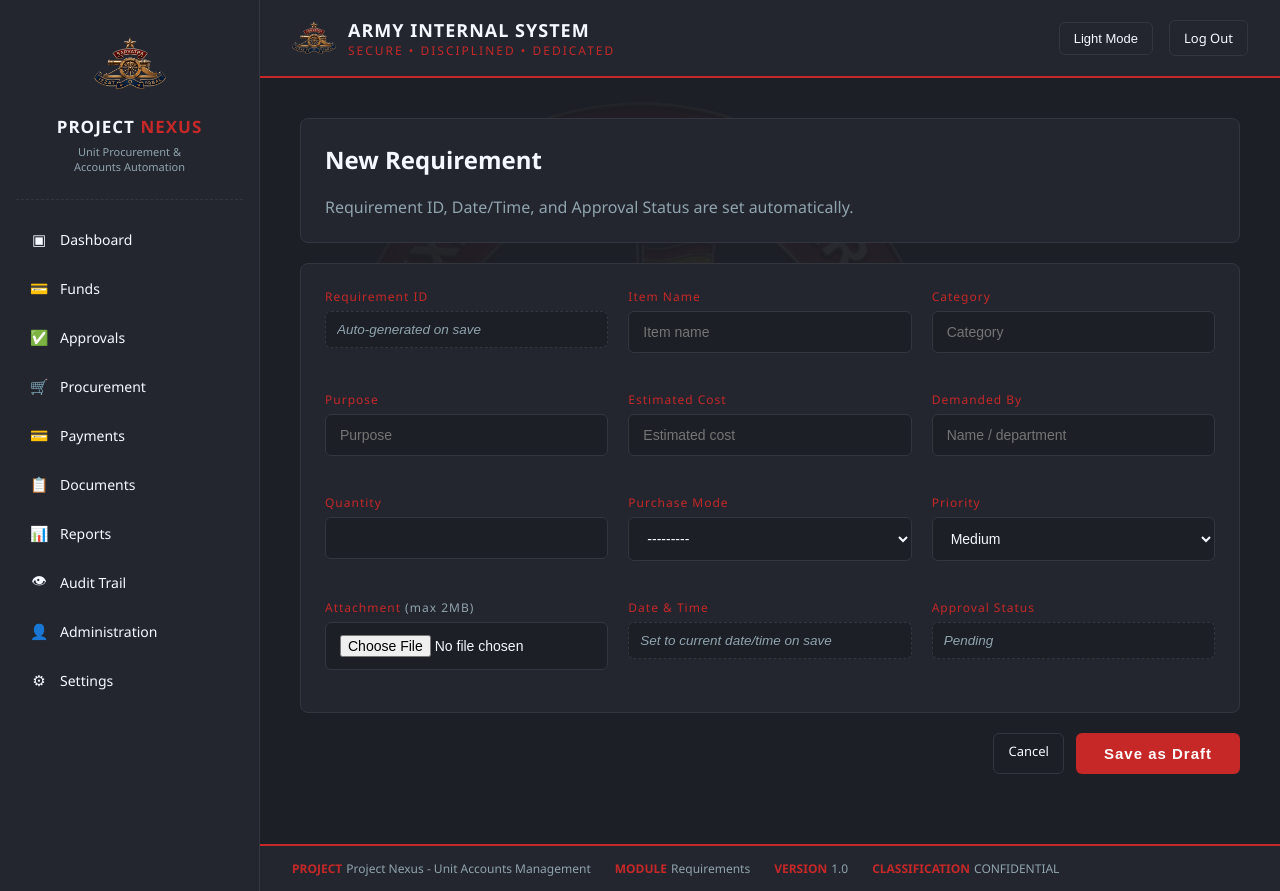
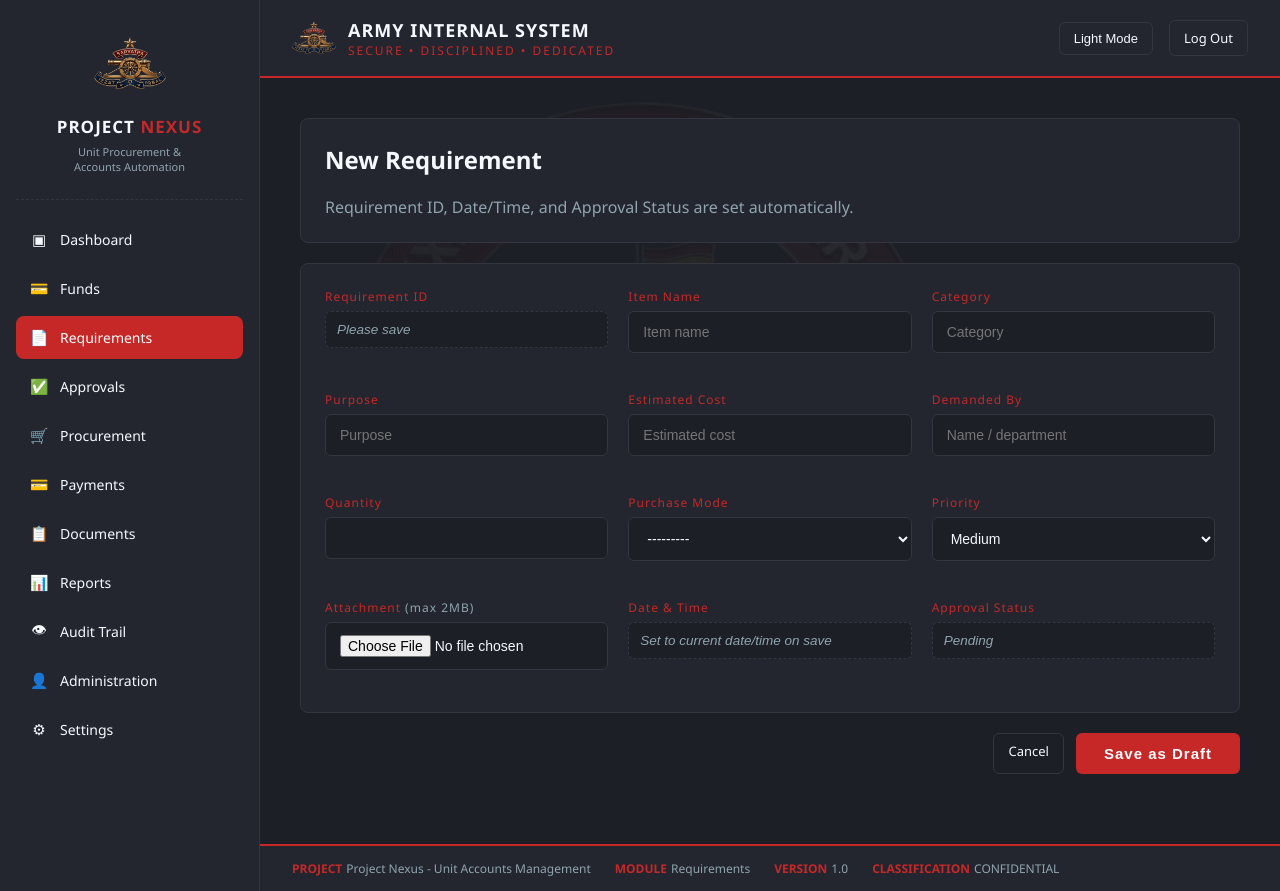
Before and after one commit to pksingh0257/UMAS, a Django app: page /requirements/new/ in a window 1280 px wide. Run offline with Django 5.2, Linux system fonts and the light colour scheme; a user stored in the database is signed in.

Commit message:
new changes

```diff
--- a/templates/authentication/login.html
+++ b/templates/authentication/login.html
@@ -78,12 +78,11 @@
             <label>USER ROLE</label>
             <select name="role" required>
               <option value="" selected disabled>Select Your Role</option>
-              <option value="HEAD_CLERK">Head Clerk</option>
+              <option value="ADMINISTRATOR">Administrator</option>
               <option value="ACCOUNTS_CLERK">Accounts Clerk</option>
-              <option value="ACCOUNTS_JCO">Accounts JCO</option>
               <option value="ACCOUNTS_OFFICER">Accounts Officer</option>
               <option value="CFA">Competent Financial Authority (CFA)</option>
-              <option value="ADMINISTRATOR">Administrator</option>
+              <option value="HEAD_CLERK">Head Clerk</option>
             </select>
           </div>
 
--- a/templates/partials/sidebar.html
+++ b/templates/partials/sidebar.html
@@ -17,7 +17,7 @@
       </a>
     {% endif %}
 
-    {% if role in 'ACCOUNTS_CLERK,HEAD_CLERK' %}
+    {% if role in 'ACCOUNTS_CLERK,HEAD_CLERK,ADMINISTRATOR' %}
       <a href="{% url 'requirement_list' %}" class="{% if active_nav == 'requirements' %}active{% endif %}">
         <!-- <a href="">+ New Requirement Request</a>  -->
         <span class="icon">&#128196;</span> Requirements
--- a/templates/requirements_mgmt/requirement_form.html
+++ b/templates/requirements_mgmt/requirement_form.html
@@ -51,7 +51,7 @@
             <!-- Requirement ID: auto, read-only display only -->
             <div class="field">
               <label>Requirement ID</label>
-              <input type="text" disabled value="{% if is_edit %}{{ requirement.requirement_id }}{% else %}Auto-generated on save{% endif %}">
+              <input type="text" disabled value="{% if is_edit %}{{ requirement.requirement_id }}{% else %}Please save{% endif %}">
             </div>
 
             <div class="field">
```
Also changed, not shown: db.sqlite3.
